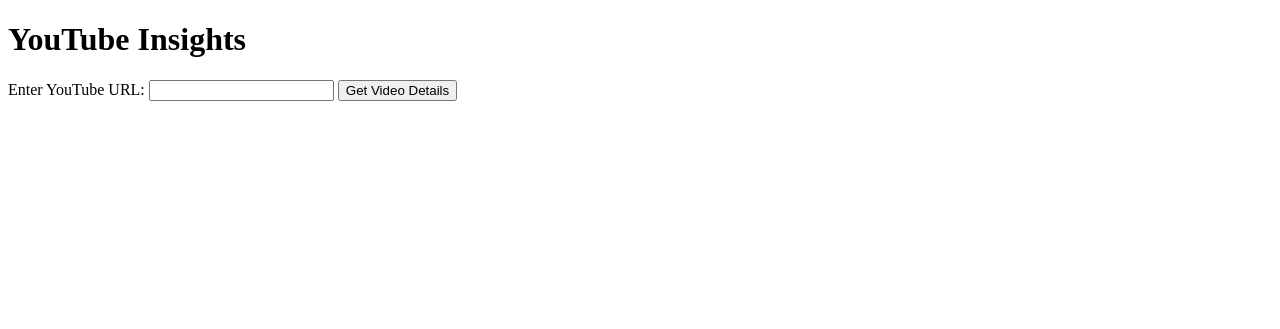
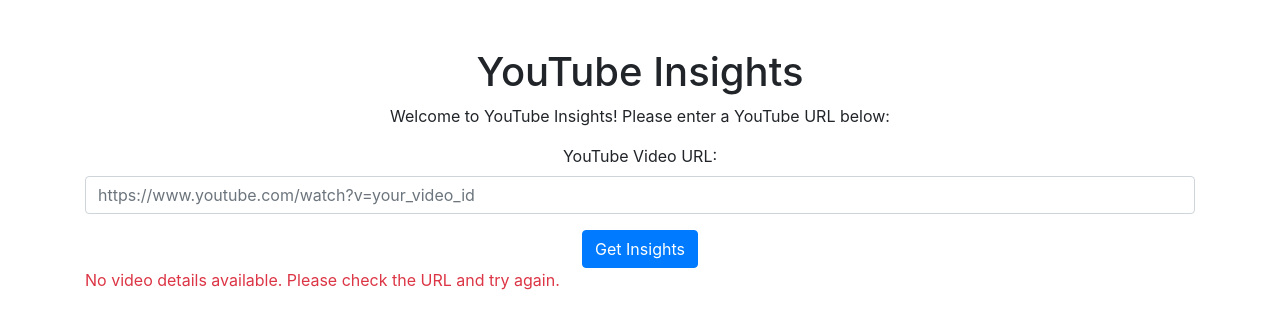
Before and after one commit to cienfueg0s/YouTube-Insights, a Flask app: page / in a window 1280 px wide. Shown: the top 329 px of the page. Run offline with Flask 3, Linux system fonts and the light colour scheme; some libraries are stand-ins or nearby versions.

Commit message:
Updated app with API key and error handling

```diff
--- a/app.py
+++ b/app.py
@@ -7,58 +7,49 @@
 # Initialize the summarization pipeline
 summarizer = pipeline("summarization")
 
-
-def get_video_details(video_url, api_key):
-    # Extract the video ID from the URL
-    video_id = video_url.split("v=")[-1]
-
-    # Set up the YouTube API client
-    youtube = build('youtube', 'v3', developerKey=api_key)
-
-    # Fetch video details including statistics
-    request = youtube.videos().list(
-        part="snippet,statistics",
-        id=video_id
-    )
-    response = request.execute()
-
-    print(response)  # Print the API response for debugging
-
-    if response['items']:
-        video_details = response['items'][0]
-        snippet = video_details['snippet']
-        statistics = video_details['statistics']
-
-        # Summarize the description
-        description_summary = summarize_text(snippet['description'])
-
-        return {
-            "title": snippet['title'],
-            "description": snippet['description'],
-            "description_summary": description_summary,  # Add summary to return
-            "views": statistics.get('viewCount', 'N/A'),
-            "likes": statistics.get('likeCount', 'N/A'),
-            "comments": statistics.get('commentCount', 'N/A')
-        }
-    else:
+def get_video_details(video_url):
+    api_key = "AIzaSyD3geAPTjcp02ytv1NWEju1566Rpt2lbgA"  # Replace with your actual API key
+    try:
+        video_id = video_url.split("v=")[-1]
+        youtube = build('youtube', 'v3', developerKey=api_key)
+        request = youtube.videos().list(
+            part="snippet,statistics",
+            id=video_id
+        )
+        response = request.execute()
+        if response['items']:
+            video_details = response['items'][0]
+            snippet = video_details['snippet']
+            statistics = video_details['statistics']
+            description_summary = summarize_text(snippet['description'])
+            return {
+                "title": snippet['title'],
+                "description": snippet['description'],
+                "description_summary": description_summary,
+                "views": statistics.get('viewCount', 'N/A'),
+                "likes": statistics.get('likeCount', 'N/A'),
+                "comments": statistics.get('commentCount', 'N/A')
+            }
+        else:
+            return None
+    except Exception as e:
+        print(f"Error fetching video details: {e}")
         return None
 
-
 def summarize_text(text):
-    # Generate summary using the summarization pipeline
     summary = summarizer(text, max_length=50, min_length=25, do_sample=False)
     return summary[0]['summary_text']
-
 
 @app.route("/", methods=["GET", "POST"])
 def index():
     video_details = None
+    error_message = None
     if request.method == "POST":
         video_url = request.form["video_url"]
-        api_key = "AIzaSyD1-XgJ4RdpltTo01vaLFEWhrCUk989vYo"  # Your new API key
-        video_details = get_video_details(video_url, api_key)
-    return render_template("index.html", video_details=video_details)
-
+        video_details = get_video_details(video_url)
+        if video_details is None:
+            error_message = "Failed to retrieve video details. Please check the URL and try again."
+    return render_template("index.html", video_details=video_details, error_message=error_message)
 
 if __name__ == "__main__":
     app.run(debug=True)
--- a/templates/index.html
+++ b/templates/index.html
@@ -2,23 +2,32 @@
 <html lang="en">
 <head>
     <meta charset="UTF-8">
+    <meta name="viewport" content="width=device-width, initial-scale=1.0">
     <title>YouTube Insights</title>
+    <link rel="stylesheet" href="https://stackpath.bootstrapcdn.com/bootstrap/4.5.2/css/bootstrap.min.css">
 </head>
 <body>
-    <h1>YouTube Insights</h1>
-    <form method="post">
-        <label for="video_url">Enter YouTube URL:</label>
-        <input type="text" id="video_url" name="video_url" required>
-        <button type="submit">Get Video Details</button>
+    <div class="container mt-5">
+        <h1 class="text-center">YouTube Insights</h1>
+        <p class="text-center">Welcome to YouTube Insights! Please enter a YouTube URL below:</p>
+        <form method="post" class="text-center">
+            <div class="form-group">
+                <label for="video_url">YouTube Video URL:</label>
+                <input type="text" id="video_url" name="video_url" class="form-control" placeholder="https://www.youtube.com/watch?v=your_video_id" required>
+            </div>
+            <button type="submit" class="btn btn-primary">Get Insights</button>
         </form>
 
         {% if video_details %}
-        <h2>Video Title: {{ video_details.title }}</h2>
+            <h2 class="mt-4">Video Title: {{ video_details.title }}</h2>
             <p>{{ video_details.description }}</p>
             <p><strong>Description Summary:</strong> {{ video_details.description_summary }}</p>
             <p><strong>Views:</strong> {{ video_details.views }}</p>
             <p><strong>Likes:</strong> {{ video_details.likes }}</p>
             <p><strong>Comments:</strong> {{ video_details.comments }}</p>
+        {% else %}
+            <p class="text-danger">No video details available. Please check the URL and try again.</p>
         {% endif %}
+    </div>
 </body>
 </html>
```
Lines whose indentation alone changed are shown as unchanged.
